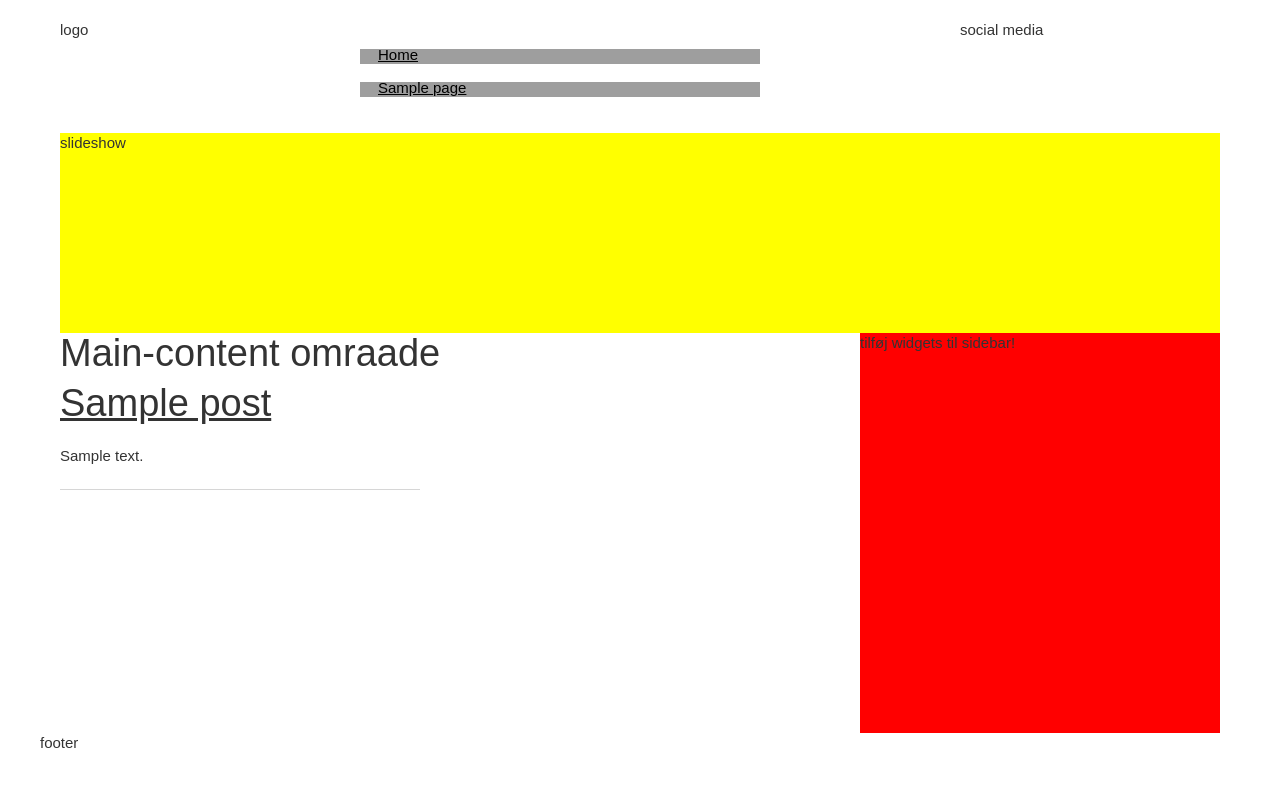
After one commit to DavidBjerreBjoerklund/TalkToMeTheme, a WordPress theme: template index.php in a window 1280 px wide. The commit adds this page. Shown: the top 787 px of the page. Run offline with PHP 8.4 and a stand-in for WordPress, Linux system fonts and the light colour scheme; the site name, menu and one post (Sample post) are stand-ins, and other content is empty; grey boxes are pictures that could not be loaded.

Commit message:
Splitted index.html

```diff
--- a/css/custom.css
+++ b/css/custom.css
@@ -1,4 +1,4 @@
-.blue{
+.sidebar{
 	height: 400px;
 	background-color: red;
 }
--- /dev/null
+++ b/footer.php
@@ -0,0 +1,7 @@
+<div class="row">
+		<footer class="grid_12">footer</footer>
+	</div>
+
+	<?php wp_footer(); ?>
+</body>
+</html>
--- /dev/null
+++ b/functions.php
@@ -0,0 +1,28 @@
+<?php
+/* menu */
+	register_nav_menu('primary','Hovedmenu');
+
+/* sidebar */
+	if ( function_exists('register_sidebar')) {
+
+		register_sidebar(array(
+			'name' => __( 'sidebar' ),
+			'id' => 'sidebar',
+			'description' => __( 'Widgets på denne side bliver vist i sidebar'),
+			'before_title' => '<h1>',
+			'after_title' => '</h1>'
+			));
+
+		register_sidebar(array(
+			'name' => __( 'footer' ),
+			'id' => 'footer',
+			'description' => __( 'Widgets på denne side bliver vist i footer' ),
+			'before_title' => '<h1>',
+			'after_title' => '</h1>'
+			));
+	}
+
+/* thumbnails */
+	add_theme_support( 'post-thumbnails' );
+	set_post_thumbnail_size( 400, 400 );
+	add_image_size( 'singlepost-img', 750, 400 );
--- /dev/null
+++ b/header.php
@@ -0,0 +1,42 @@
+<!doctype html>
+<html lang="en">
+<head>
+	<meta charset="utf-8" />
+	<title>Amazium site</title>
+	<meta name="description" content="">
+	<meta name="author" content="">
+	<!--[if lt IE 9]>
+		<script src="http://html5shim.googlecode.com/svn/trunk/html5.js"></script>
+	<![endif]-->
+
+	<!-- Mobile Specific Metas -->
+	<meta name="viewport" content="width=device-width, initial-scale=1, maximum-scale=1" />
+
+	<script type="text/javascript">
+		/mobi/i.test(navigator.userAgent) && !location.hash  && setTimeout(function () {
+		  if (!pageYOffset) window.scrollTo(0, 1);
+		}, 1000);
+	</script>
+
+	<!-- CSS -->
+	<link rel="stylesheet" href="<?php bloginfo('stylesheet_url'); ?>">
+	<link rel="stylesheet" href="<?php bloginfo('template_directory'); ?>/css/base.css">
+	<link rel="stylesheet" href="<?php bloginfo('template_directory'); ?>/css/amazium.css">
+	<link rel="stylesheet" href="<?php bloginfo('template_directory'); ?>/css/form.css">
+	<link rel="stylesheet" href="<?php bloginfo('template_directory'); ?>/css/layout.css">
+	<link rel="stylesheet" href="<?php bloginfo('template_directory'); ?>/css/custom.css">
+
+
+	<!-- Favicons -->
+	<link rel="shortcut icon" href="images/favicon.ico">
+	<link rel="apple-touch-icon-precomposed" href="img/apple-touch-icon.png">
+
+	<?php wp_head(); ?>
+</head>
+<body>
+
+	<div class="row">
+		<div class="grid_3">logo</div>
+		<div class="grid_6"><?php wp_nav_menu(); ?></div>
+		<div class="grid_3">social media</div>
+	</div>
--- /dev/null
+++ b/index.php
@@ -0,0 +1,58 @@
+<?php get_header(); ?>
+
+	<div class="row">
+		<article class="grid_12 yellow"> slideshow</article>
+	</div>
+
+	<div class="row">
+		<div class="grid_8" ><div class="row">
+				<div class="grid_8">
+				<h1>Main-content omraade</h1>
+			</div>
+				<?php if (have_posts()) : while (have_posts()) : the_post(); ?>
+					<section class="grid_4">
+						<?php if ( has_post_thumbnail() ) {
+							the_post_thumbnail();
+						} ?>
+
+
+						<h1> <a href="<?php echo(get_permalink()); ?>"> <?php the_title(); ?></a></h1>
+
+						<p><?php the_content(); ?></p>
+						<hr>
+					</section>
+				<?php endwhile; ?>
+				<?php else: ?>
+				<p><?php echo 'Beklager, ingen posts matcher dine kriterier.'; ?></p>
+				<?php endif; ?>
+			</section>
+
+<!-- 			<div class="row">
+				<article class="grid_4 yellow">artikel
+				</article>
+				<article class="grid_4 yellow">artikel
+				</article>
+			</div>
+
+			<div class="row">
+				<article class="grid_4 yellow">artikel
+				</article>
+
+				<article class="grid_4 yellow">artikel2
+				</article>
+			</div>
+
+			<div class="row">
+				<article class="grid_4 yellow"> artikel3</article>
+				<article class="grid_4 yellow">artikel</article>
+			</div>
+
+			<div class="row">
+				<article class="grid_4 yellow">artikel</article>
+				<article class="grid_4 yellow">artikel2</article>
+			</div> -->
+
+		</div></div>
+<?php get_sidebar(); ?>
+
+<?php get_footer(); ?>
--- /dev/null
+++ b/sidebar.php
@@ -0,0 +1,13 @@
+<div class="grid_4 sidebar">
+	<?php if (! dynamic_sidebar('sidebar')): ?>
+		tilføj widgets til sidebar!
+	<?php endif; ?>
+<!-- <div class="row">
+		<aside class="grid_4 sidebar">sidebar</aside>
+	</div>
+
+	<div class="row">
+		<article class="grid_4 sidebar">testimonials</article>
+	</div> -->
+
+</div>
--- /dev/null
+++ b/style.css
@@ -0,0 +1,6 @@
+/*
+Theme Name: talktome_theme
+Theme URI:
+Description: TalkToMe tema
+Author: Mathias, Nicolai, David
+*/
```
Also changed, not shown: index.html (deleted, +0 -92 lines), page.php (added, +21 -0 lines), single.php (added, +21 -0 lines).
